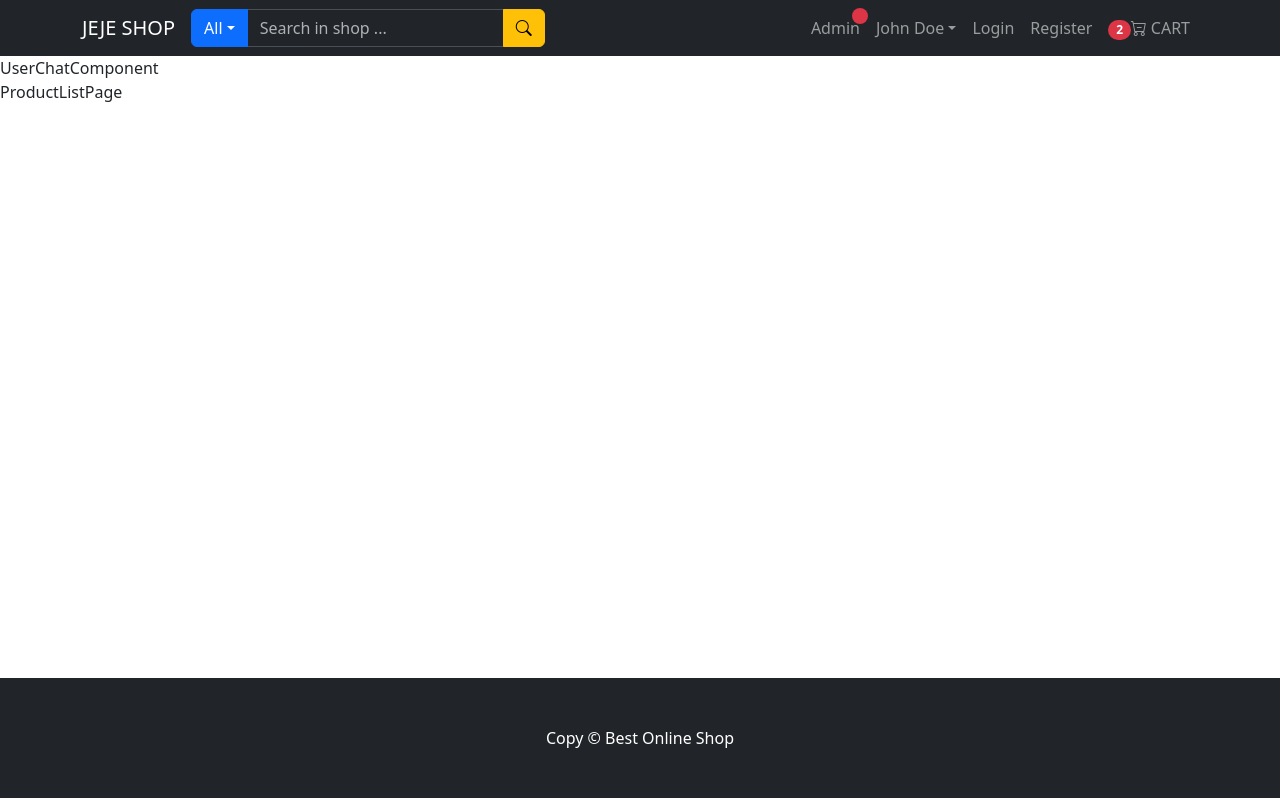
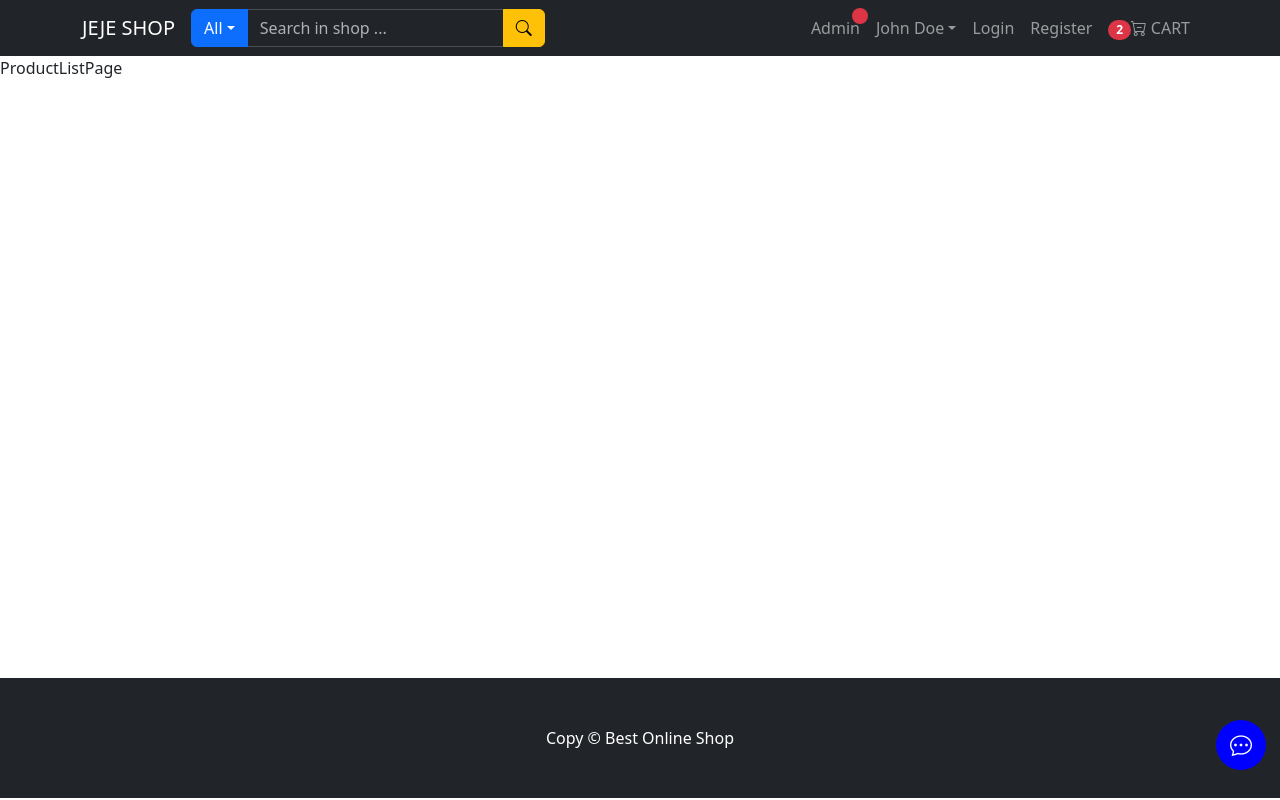
Before and after one commit to Jesicaahr/client-shop, a React (Create React App) app: page /product-list in a window 1280 px wide. Built offline with nearby package versions, Linux system fonts and the light colour scheme.

Commit message:
add button chat

```diff
--- /dev/null
+++ b/src/chat.css
@@ -0,0 +1,32 @@
+.chat-btn {
+  position: fixed;
+  right: 14px;
+  bottom: 30px;
+  cursor: pointer;
+  background-color: blue;
+  border-radius: 50px;
+  width: 50px;
+  height: 50px;
+  color: white;
+  font-size: 22px;
+  z-index: 2;
+  display: flex;
+  justify-content: center;
+  align-items: center;
+}
+
+.chat-btn .close {
+  display: none;
+}
+
+#check:checked ~ .chat-btn i {
+  display: block;
+}
+
+#check:checked ~ .chat-btn .comment {
+  display: none;
+}
+
+#check {
+  display: none !important;
+}
--- a/src/components/CategoryCardComponent.js
+++ b/src/components/CategoryCardComponent.js
@@ -1,5 +1,6 @@
 import React from 'react';
 import { Button, Card } from 'react-bootstrap';
+import { LinkContainer } from 'react-router-bootstrap';
 
 const CategoryCardComponent = ({ category, idx }) => {
   const images = [
@@ -26,7 +27,9 @@ const CategoryCardComponent = ({ category, idx }) => {
           Some quick example text to build on the card title and make up the
           bulk of the card's content.
         </Card.Text>
-        <Button variant='primary'>Go somewhere</Button>
+        <LinkContainer to='/product-list'>
+          <Button variant='primary'>Go to the category</Button>
+        </LinkContainer>
       </Card.Body>
     </Card>
   );
--- a/src/components/user/UserChatComponent.js
+++ b/src/components/user/UserChatComponent.js
@@ -1,7 +1,16 @@
 import React from 'react';
+import '../../chat.css';
 
 const UserChatComponent = () => {
-  return <div>UserChatComponent</div>;
+  return (
+    <>
+      <input type='checkbox' id='check' />
+      <label className='chat-btn' htmlFor='check'>
+        <i className='bi bi-chat-dots comment'></i>
+        <i className='bi bi-x-circle close'></i>
+      </label>
+    </>
+  );
 };
 
 export default UserChatComponent;
```
